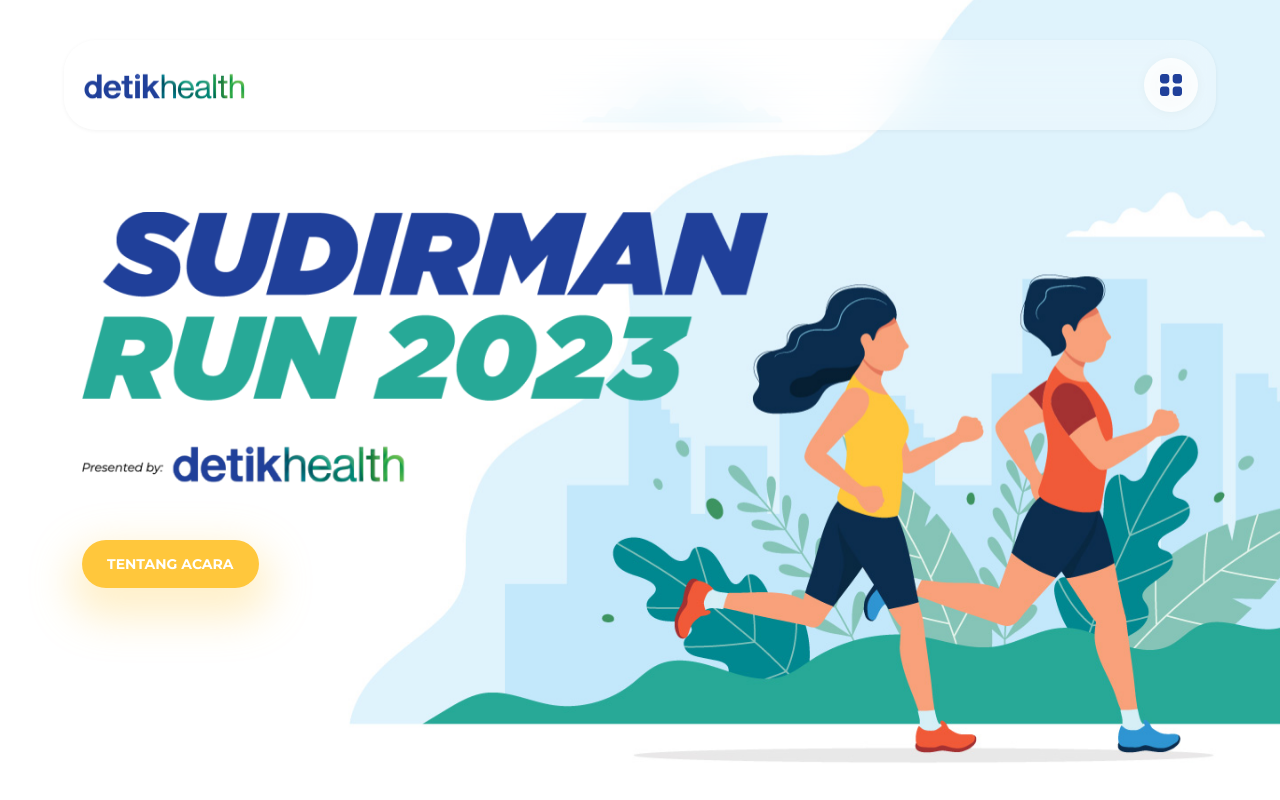
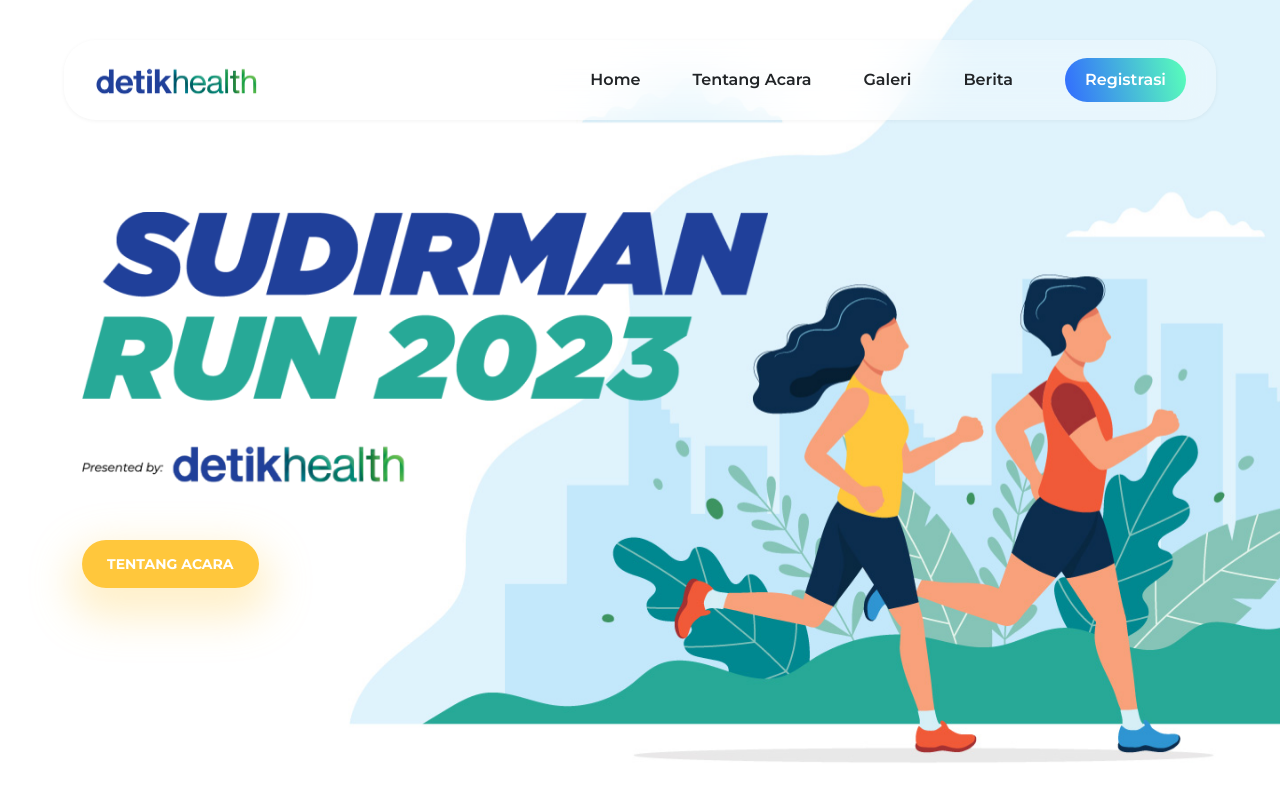
Before and after one commit to xyzuan/Detikcom_FrontendDesignAssignment_Jody-Yuantoro, a plain HTML site: page index.html in a window 1280 px wide. Shown: the top 800 px of the page. Drawn offline with nearby package versions, Linux system fonts and the light colour scheme.

Commit message:
main: Responsive Navbar

```diff
--- a/index.html
+++ b/index.html
@@ -28,8 +28,34 @@
         src="/assets/images/logo_detikhealth.png"
       />
 
-      <div class="nav-burger">
-        <img src="/assets/svgs/icon_burger.svg" />
+      <div style="display: flex">
+        <ul class="nav-list">
+          <li>Home</li>
+          <li>Tentang Acara</li>
+          <li>Galeri</li>
+          <li>Berita</li>
+          <li
+            style="
+              color: white;
+              display: flex;
+              padding: 10px 20px;
+              justify-content: center;
+              align-items: center;
+              gap: 10px;
+              border-radius: 100px;
+              background: var(
+                --primary-gradient,
+                linear-gradient(258deg, #59ffb9 0%, #326cff 100%)
+              );
+            "
+          >
+            Registrasi
+          </li>
+        </ul>
+
+        <div class="nav-burger">
+          <img src="/assets/svgs/icon_burger.svg" />
+        </div>
       </div>
     </nav>
 
--- a/styles/navbar.style.css
+++ b/styles/navbar.style.css
@@ -6,6 +6,8 @@
   justify-content: space-between;
   align-items: center;
   padding: 18px;
+  padding-left: 30px;
+  padding-right: 30px;
   margin: 0 auto;
   margin-top: 40px;
   border-radius: 32px;
@@ -26,3 +28,36 @@
   -webkit-backdrop-filter: blur(25px);
   filter: drop-shadow(0px 1px 4px rgba(0, 0, 0, 0.05));
 }
+
+.nav-list {
+  height: 0;
+  width: 0;
+  visibility: hidden;
+}
+
+@media (min-width: 768px) {
+  .nav-burger {
+    visibility: hidden;
+    padding: 0px;
+    height: 0px;
+    width: 0px;
+  }
+
+  .nav-list {
+    height: auto;
+    width: auto;
+    visibility: visible;
+    display: flex;
+    align-items: center;
+    margin: 0px;
+    gap: 52px;
+  }
+
+  .nav-list li {
+    list-style: none;
+    color: #212427;
+    text-align: center;
+    font-size: 16px;
+    font-weight: 600;
+  }
+}
```
